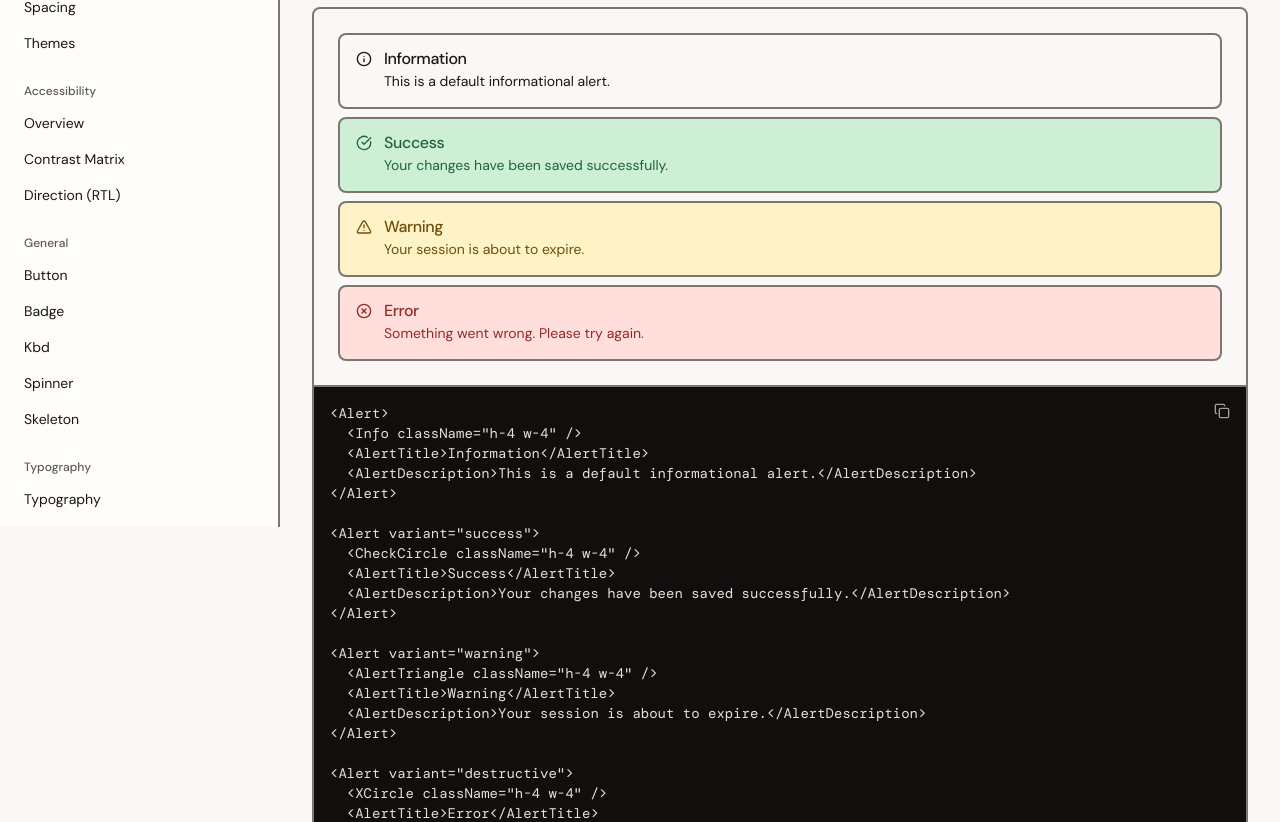
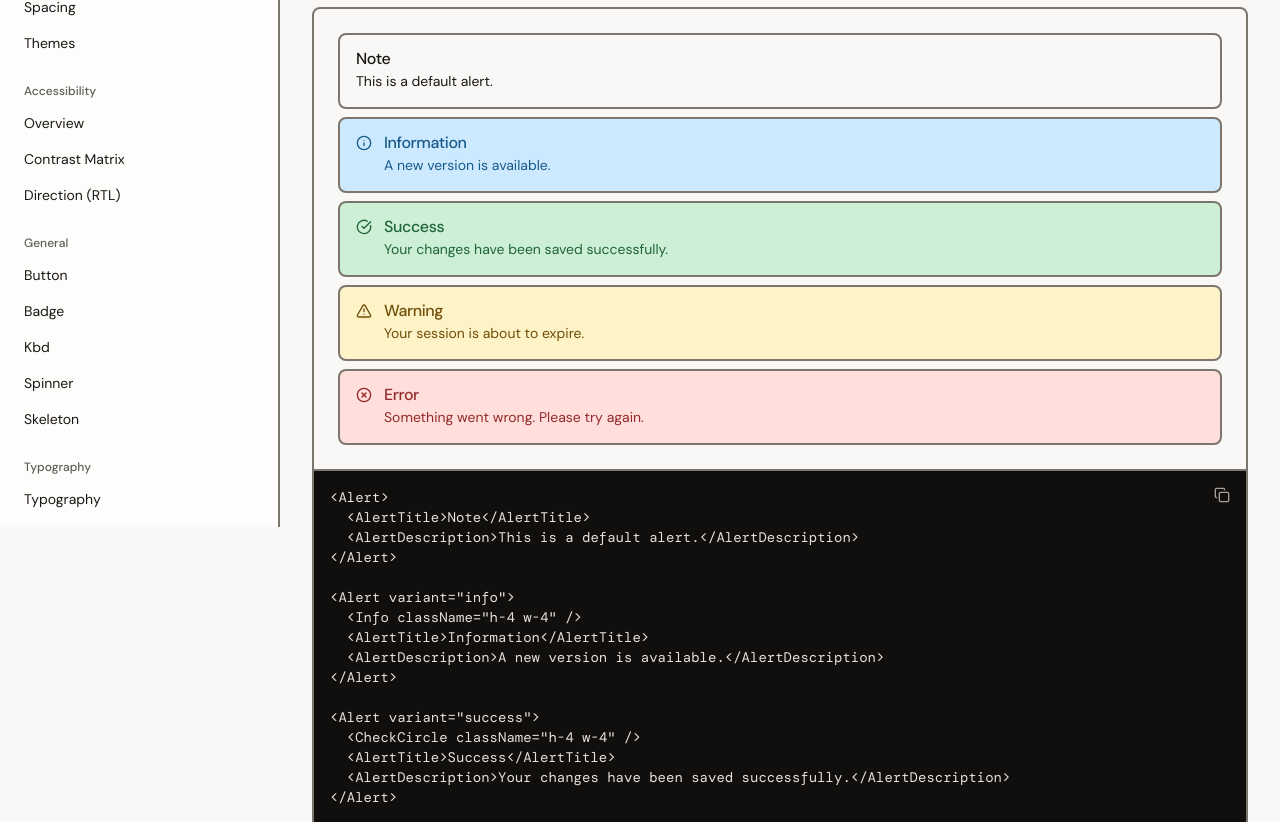
Before and after one commit to MikeNotThePope/substrateui, a Next.js app: page /docs/components/alert in a window 1280 px wide. Shown: the part 273-1095 px from the top of the page. Built offline with nearby package versions, Linux system fonts and the light colour scheme.

Commit message:
Add info variants to Alert, Badge, and Toaster

```diff
--- a/src/app/docs/components/alert/page.tsx
+++ b/src/app/docs/components/alert/page.tsx
@@ -9,7 +9,7 @@ import { PropsTable, type PropDef } from "../../_components/props-table"
 const alertProps: PropDef[] = [
   {
     name: "variant",
-    type: '"default" | "destructive" | "success" | "warning"',
+    type: '"default" | "destructive" | "success" | "warning" | "info"',
     default: '"default"',
     description:
       "The visual style of the alert. Each variant uses its corresponding status color from the design tokens.",
@@ -33,9 +33,14 @@ export default function AlertPage() {
         <H3>Alert Types</H3>
         <ComponentPreview
           code={`<Alert>
+  <AlertTitle>Note</AlertTitle>
+  <AlertDescription>This is a default alert.</AlertDescription>
+</Alert>
+
+<Alert variant="info">
   <Info className="h-4 w-4" />
   <AlertTitle>Information</AlertTitle>
-  <AlertDescription>This is a default informational alert.</AlertDescription>
+  <AlertDescription>A new version is available.</AlertDescription>
 </Alert>
 
 <Alert variant="success">
@@ -58,9 +63,13 @@ export default function AlertPage() {
         >
           <Stack gap="sm" className="w-full">
             <Alert>
+              <AlertTitle>Note</AlertTitle>
+              <AlertDescription>This is a default alert.</AlertDescription>
+            </Alert>
+            <Alert variant="info">
               <Info className="h-4 w-4" />
               <AlertTitle>Information</AlertTitle>
-              <AlertDescription>This is a default informational alert.</AlertDescription>
+              <AlertDescription>A new version is available.</AlertDescription>
             </Alert>
             <Alert variant="success">
               <CheckCircle className="h-4 w-4" />
--- a/src/app/docs/components/badge/page.tsx
+++ b/src/app/docs/components/badge/page.tsx
@@ -11,7 +11,7 @@ import { PropsTable, type PropDef } from "../../_components/props-table"
 const badgeProps: PropDef[] = [
   {
     name: "variant",
-    type: '"default" | "secondary" | "destructive" | "outline" | "success" | "warning" | "error"',
+    type: '"default" | "secondary" | "destructive" | "outline" | "success" | "warning" | "error" | "info"',
     default: '"default"',
     description:
       "The visual style of the badge. Each variant uses a distinct color scheme suited to its semantic meaning.",
@@ -40,7 +40,8 @@ export default function BadgePage() {
 <Badge variant="outline">Outline</Badge>
 <Badge variant="success">Success</Badge>
 <Badge variant="warning">Warning</Badge>
-<Badge variant="error">Error</Badge>`}
+<Badge variant="error">Error</Badge>
+<Badge variant="info">Info</Badge>`}
         >
           <Cluster gap="sm">
             <Badge>Default</Badge>
@@ -50,6 +51,7 @@ export default function BadgePage() {
             <Badge variant="success">Success</Badge>
             <Badge variant="warning">Warning</Badge>
             <Badge variant="error">Error</Badge>
+            <Badge variant="info">Info</Badge>
           </Cluster>
         </ComponentPreview>
       </Stack>
--- a/src/app/docs/components/toast/page.tsx
+++ b/src/app/docs/components/toast/page.tsx
@@ -36,6 +36,12 @@ const toastProps: PropDef[] = [
     description: "Shows a warning toast with a yellow icon.",
   },
   {
+    name: "toast.info(message)",
+    type: "function",
+    default: undefined,
+    description: "Shows an informational toast with a blue info icon.",
+  },
+  {
     name: "description",
     type: "string",
     default: undefined,
@@ -59,7 +65,8 @@ export default function ToastPage() {
 toast("Event has been created")
 toast.success("Profile saved successfully")
 toast.error("Something went wrong")
-toast.warning("Please review your input")`}
+toast.warning("Please review your input")
+toast.info("A new version is available")`}
         >
           <Cluster gap="sm">
             <Button variant="outline" onClick={() => toast("Event has been created")}>
@@ -73,6 +80,9 @@ toast.warning("Please review your input")`}
             </Button>
             <Button variant="outline" onClick={() => toast.warning("Please review your input")}>
               Warning Toast
+            </Button>
+            <Button variant="outline" onClick={() => toast.info("A new version is available")}>
+              Info Toast
             </Button>
           </Cluster>
         </ComponentPreview>
--- a/src/components/ui/alert.tsx
+++ b/src/components/ui/alert.tsx
@@ -3,7 +3,7 @@ import { cva, type VariantProps } from "class-variance-authority"
 
 import { cn } from "@/lib/utils"
 
-/** Alert style variants (default, destructive, success, warning). Use with cn(alertVariants({...})) for non-div elements. */
+/** Alert style variants (default, destructive, success, warning, info). Use with cn(alertVariants({...})) for non-div elements. */
 const alertVariants = cva(
   "relative w-full rounded-lg border-2 p-4 [&>svg~*]:ps-7 [&>svg+div]:translate-y-[-3px] [&>svg]:absolute [&>svg]:start-4 [&>svg]:top-4 [&>svg]:text-foreground",
   {
@@ -16,6 +16,8 @@ const alertVariants = cva(
           "border-status-success bg-status-success-surface text-status-success-text [&>svg]:text-status-success-text",
         warning:
           "border-status-warning bg-status-warning-surface text-status-warning-text [&>svg]:text-status-warning-text",
+        info:
+          "border-status-info bg-status-info-surface text-status-info-text [&>svg]:text-status-info-text",
       },
     },
     defaultVariants: {
@@ -30,7 +32,7 @@ const alertVariants = cva(
  * @example
  * <Alert variant="destructive"><AlertTitle>Error</AlertTitle></Alert>
  *
- * @prop variant - Visual style: "default" | "destructive" | "success" | "warning"
+ * @prop variant - Visual style: "default" | "destructive" | "success" | "warning" | "info"
  */
 function Alert({
   className,
--- a/src/components/ui/badge.tsx
+++ b/src/components/ui/badge.tsx
@@ -3,7 +3,7 @@ import { cva, type VariantProps } from "class-variance-authority"
 
 import { cn } from "@/lib/utils"
 
-/** Badge style variants (default, secondary, destructive, outline, success, warning, error). Use with cn(badgeVariants({...})) for non-div elements. */
+/** Badge style variants (default, secondary, destructive, outline, success, warning, error, info). Use with cn(badgeVariants({...})) for non-div elements. */
 const badgeVariants = cva(
   "inline-flex items-center rounded-full border-2 px-2.5 py-0.5 font-mono uppercase tracking-wider text-[11px] transition-colors focus:outline-none focus:ring-2 focus:ring-ring focus:ring-offset-2",
   {
@@ -22,6 +22,8 @@ const badgeVariants = cva(
           "border-transparent bg-status-warning-surface text-status-warning-text",
         error:
           "border-transparent bg-status-error-surface text-status-error-text",
+        info:
+          "border-transparent bg-status-info-surface text-status-info-text",
       },
     },
     defaultVariants: {
@@ -41,7 +43,7 @@ export interface BadgeProps
  * @example
  * <Badge variant="success">Active</Badge>
  *
- * @prop variant - Visual style: "default" | "secondary" | "destructive" | "outline" | "success" | "warning" | "error"
+ * @prop variant - Visual style: "default" | "secondary" | "destructive" | "outline" | "success" | "warning" | "error" | "info"
  */
 function Badge({ className, variant, ...props }: BadgeProps) {
   return (
--- a/src/components/ui/sonner.tsx
+++ b/src/components/ui/sonner.tsx
@@ -48,6 +48,8 @@ const Toaster = ({ ...props }: ToasterProps) => {
             "group-[.toaster]:!border-status-error group-[.toaster]:!bg-status-error-surface group-[.toaster]:!text-status-error-text",
           warning:
             "group-[.toaster]:!border-status-warning group-[.toaster]:!bg-status-warning-surface group-[.toaster]:!text-status-warning-text",
+          info:
+            "group-[.toaster]:!border-status-info group-[.toaster]:!bg-status-info-surface group-[.toaster]:!text-status-info-text",
         },
       }}
       {...props}
```
Also changed, not shown: .changeset/info-status-variants.md (added), 2 other files (tests, documents, lock files or other folders).
